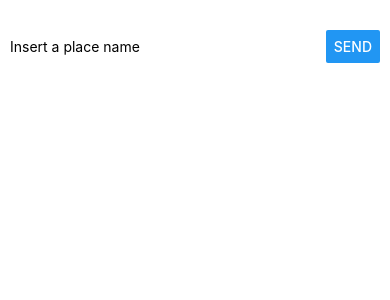
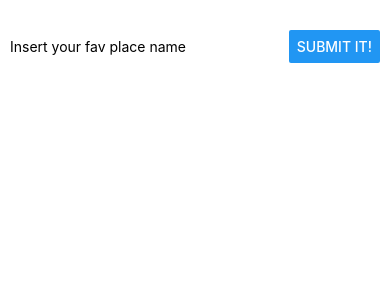
Before and after one commit to aderaaij/react-native-the-practical-guide, a React Native app: screen / in a window 390 px wide. Shown: the top 300 px of the page. Built offline with nearby package versions, Linux system fonts and the light colour scheme.

Commit message:
[add] ts script?

```diff
--- a/package.json
+++ b/package.json
@@ -5,7 +5,8 @@
   "scripts": {
     "start": "node node_modules/react-native/local-cli/cli.js start",
     "test": "jest",
-    "tsc": "tsc"
+    "tsc": "tsc --watch \"**/*.tsx\" --jsx react-native",
+    "ts": "tsc --watch --jsx react-native"
   },
   "dependencies": {
     "@types/styled-components": "^4.1.4",
@@ -22,6 +23,7 @@
     "jest": "23.6.0",
     "metro-react-native-babel-preset": "0.51.1",
     "react-test-renderer": "16.6.3",
+    "ts-node": "^7.0.1",
     "typescript": "3.2.2"
   },
   "jest": {
--- a/src/components/PlaceInput/PlaceInput.js
+++ b/src/components/PlaceInput/PlaceInput.js
@@ -35,9 +35,8 @@ var PlaceInput = /** @class */ (function (_super) {
             });
         };
         _this.placeSubmitHandler = function () {
-            if (_this.state.placeName.trim() === '') {
+            if (_this.state.placeName.trim() === '')
                 return;
-            }
             _this.props.onPlaceAdded(_this.state.placeName);
             _this.setState({ placeName: '' });
         };
@@ -46,8 +45,8 @@ var PlaceInput = /** @class */ (function (_super) {
     PlaceInput.prototype.render = function () {
         return (<>
         <PlaceInputContainer>
-          <PlaceInputBox placeholder="Insert a place name" value={this.state.placeName} onChangeText={this.placeNameChangeHandler}/>
-          <SubmitButton onPress={this.placeSubmitHandler} title="send"/>
+          <PlaceInputBox placeholder="Insert your fav place name" value={this.state.placeName} onChangeText={this.placeNameChangeHandler}/>
+          <SubmitButton onPress={this.placeSubmitHandler} title="Submit it!"/>
         </PlaceInputContainer>
       </>);
     };
```
Also changed, not shown: src/components/PlaceInput/PlaceInput.tsx (+3 -5 lines), 1 other file (tests, documents, lock files or other folders).
